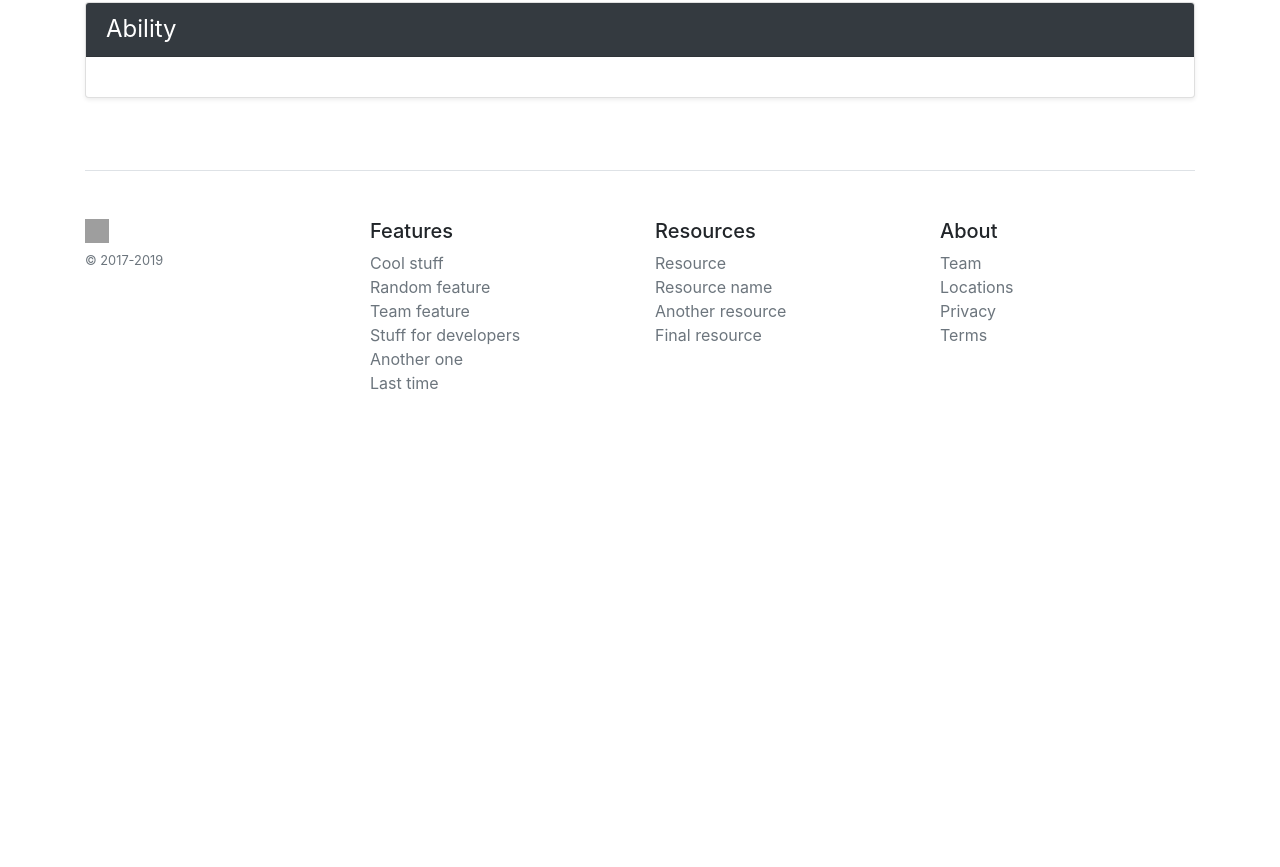
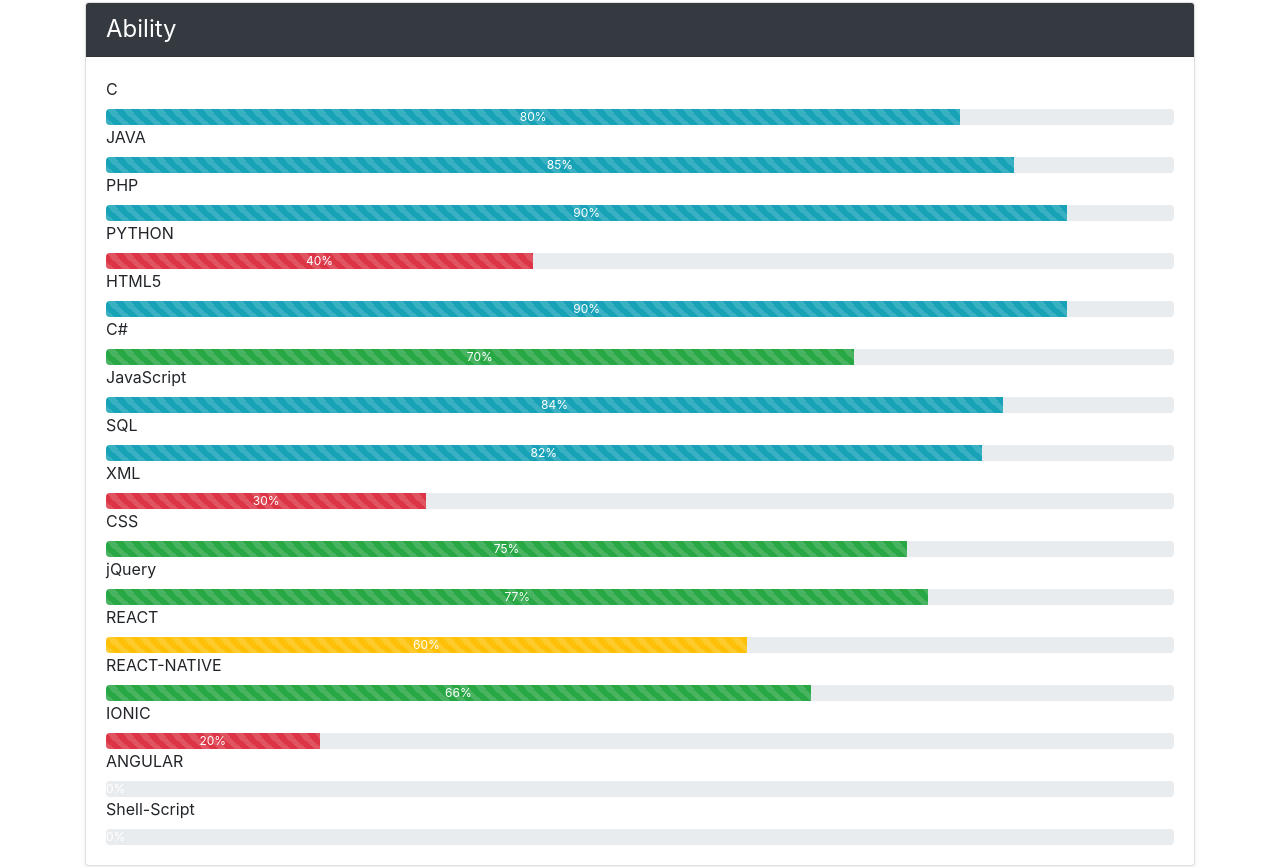
Before and after one commit to Puthxii/React-app, a React (Create React App) app: page /ability in a window 1280 px wide. Shown: the part 373-1240 px from the top of the page. Before the commit the page ends 832 px from the top, so only its background shows below. Built offline with nearby package versions, Linux system fonts and the light colour scheme; grey boxes are pictures that could not be loaded.

Commit message:
create ability

```diff
--- a/src/components/Progress.js
+++ b/src/components/Progress.js
@@ -5,12 +5,13 @@ export default class Progress extends Component {
     render() {
         return(
 
-            <div>
-                <label>C</label>
-                <div className="progress">
-                    <div className="progress-bar progress-bar-striped" role="progressbar" style={{width: '10%'}} aria-valuenow="10" aria-valuemin="0" aria-valuemax="100">10%</div>
-                </div>
+        <div>
+            <label>{this.props.data.name}</label>
+            <div className="progress">
+                <div className={"progress-bar progress-bar-striped "+ this.props.data.color} role="progressbar" style={{width: this.props.data.percent}} aria-valuenow="10" aria-valuemin="0" aria-valuemax="100">{this.props.data.percent}</div>
             </div>
+        </div>
+
 
         )
     }
--- a/src/components/ability/Ability.js
+++ b/src/components/ability/Ability.js
@@ -6,6 +6,26 @@ export default class Ability extends Component {
 
 
    // 80 >= bg-info, 65 >= bg-success, 50 >= bg-warning,  <= 50 bg-danger
+   state = {
+    language: [
+        {name: "C", percent: "80%", color: "bg-info"},
+        {name: "JAVA", percent: "85%", color: "bg-info"},
+        {name: "PHP", percent: "90%", color: "bg-info"},
+        {name: "PYTHON", percent: "40%", color: "bg-danger"},
+        {name: "HTML5", percent: "90%", color: "bg-info"},
+        {name: "C#", percent: "70%", color: "bg-success"},
+        {name: "JavaScript", percent: "84%", color: "bg-info"},
+        {name: "SQL", percent: "82%", color: "bg-info"},
+        {name: "XML", percent: "30%", color: "bg-danger"},
+        {name: "CSS", percent: "75%", color: "bg-success"},
+        {name: "jQuery", percent: "77%", color: "bg-success"},
+        {name: "REACT", percent: "60%", color: "bg-warning"},
+        {name: "REACT-NATIVE", percent: "66%", color: "bg-success"},
+        {name: "IONIC", percent: "20%", color: "bg-danger"},
+        {name: "ANGULAR", percent: "0%", color: "bg-danger"},
+        {name: "Shell-Script", percent: "0%", color: "bg-danger"}
+    ]
+   }
 
         render(){
             return (
@@ -15,7 +35,7 @@ export default class Ability extends Component {
                             <h4 className="my-0 font-weight-normal bg-dark text-white">Ability</h4>
                         </div>
                         <div className="card-body">
-                            {/* {this.state.language.map(obj => <Progress></Progress>)} */}
+                            {this.state.language.map(obj => <Progress data={obj}></Progress>)}
                         </div>
                     </div>
                 </div>
```
